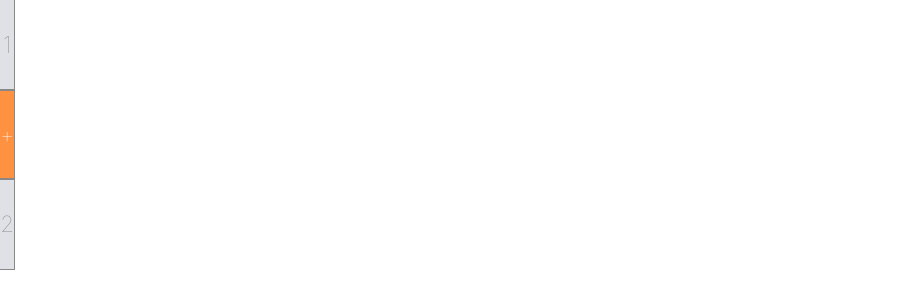
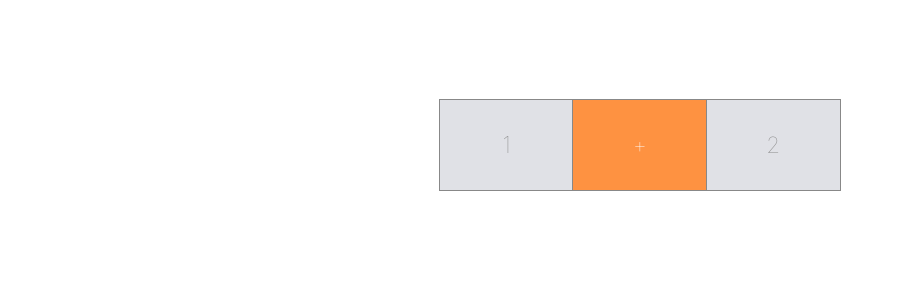
Before and after one commit to ZhdankovAlex/calc-it-later, a React (Create React App) app in the folder react-calc/: page / in a window 1280 px wide. Shown: the top 308 px of the page, without its empty margins (0-904 px from the left). Built offline with nearby package versions, Linux system fonts and the light colour scheme.

Commit message:
add style of buttons

```diff
--- a/react-calc/src/App.css
+++ b/react-calc/src/App.css
@@ -1,3 +1,17 @@
 .app {
   display: flex;
+  justify-content: center;
+  align-items: center;
+  height: 100vh;
+  width: 100%
 }
+
+.calc-wrapper {
+  width: 400px;
+  height: 600px;
+}
+
+.row {
+  display: flex;
+  width: 100%;
+}
```
